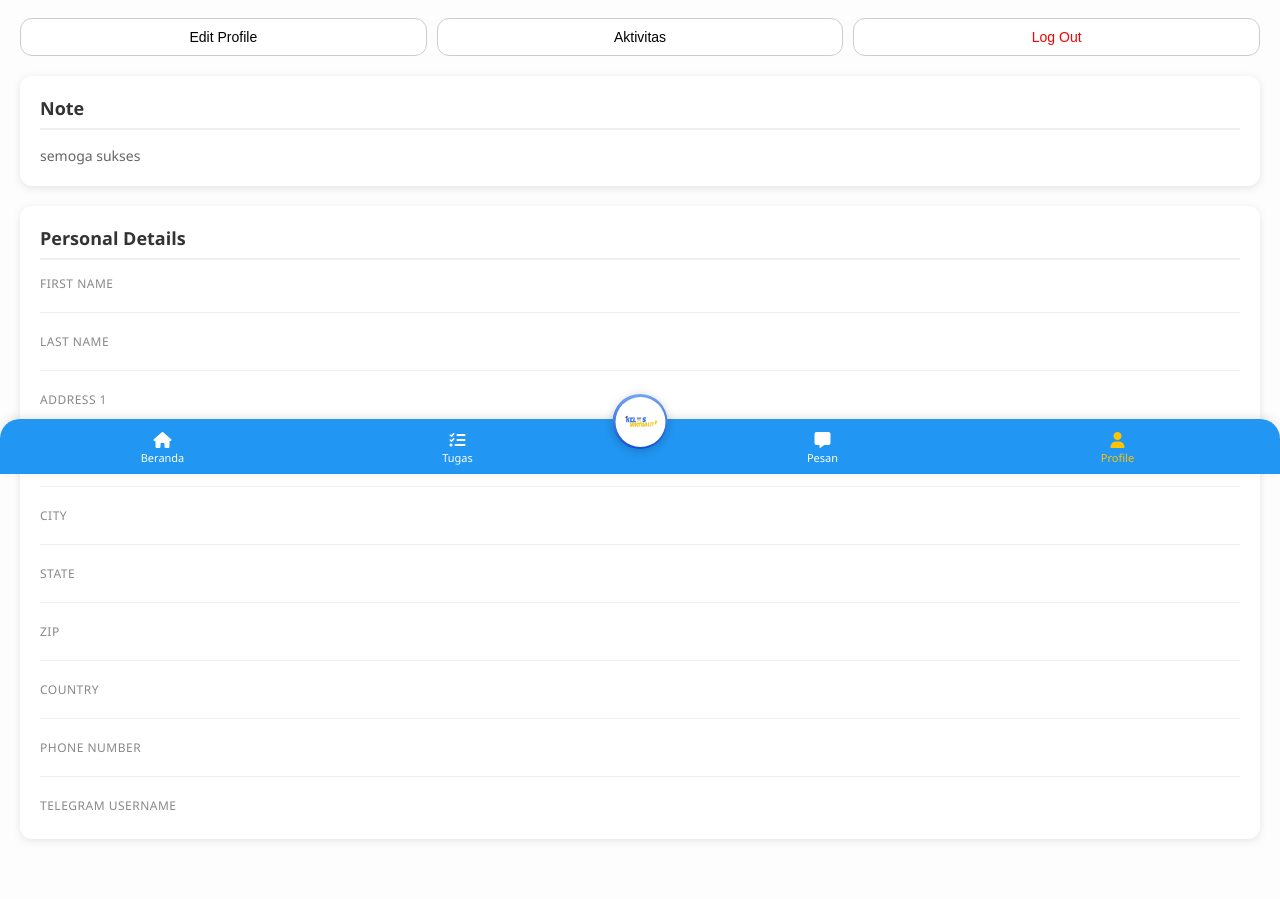
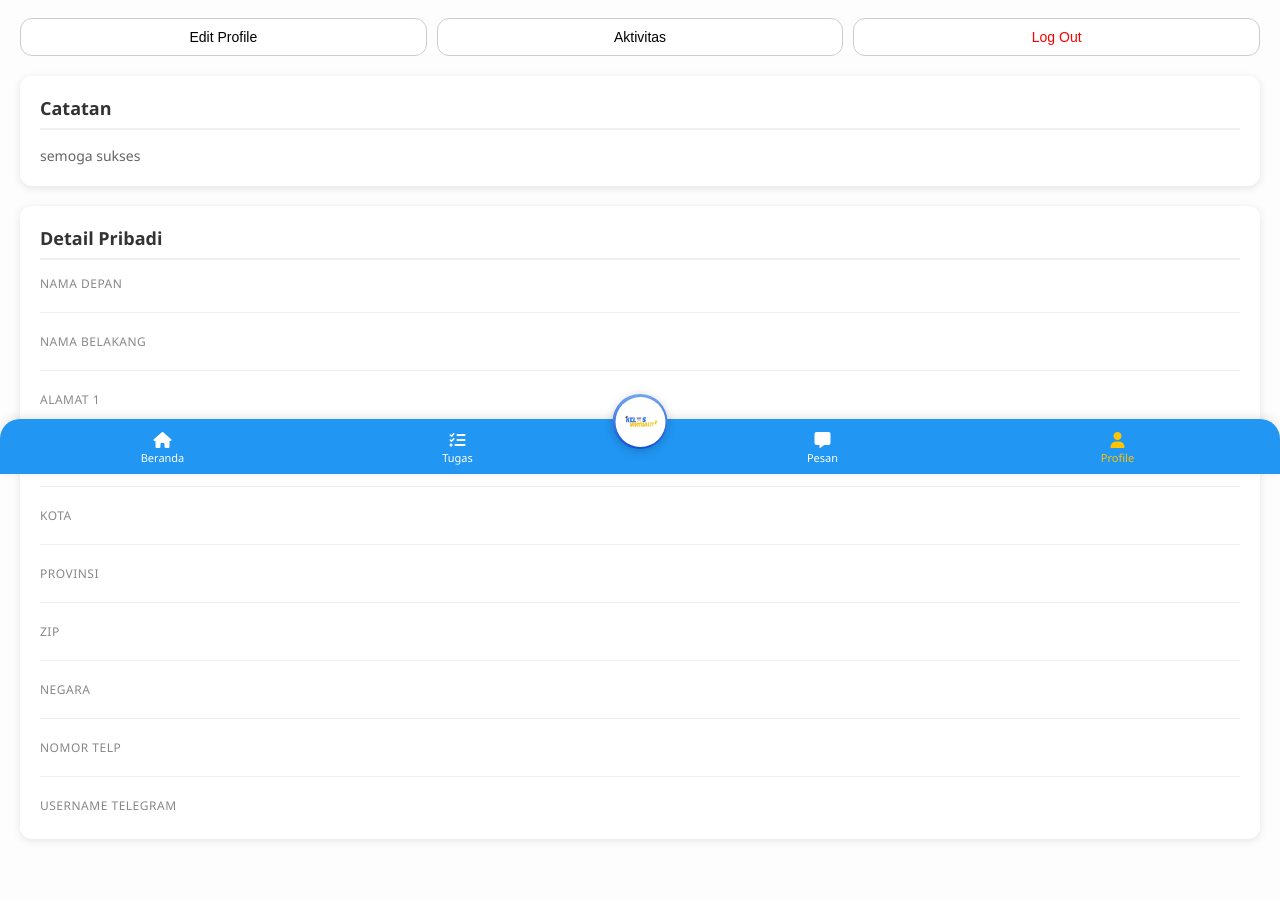
Before and after one commit to adtyfp/kelasvirtual, a PHP site: page /profile.php in a window 1280 px wide. Shown: the part 326-1225 px from the top of the page. Run offline with PHP 8.4, Linux system fonts and the light colour scheme; a user stored in the database is signed in; data comes from the database, SQL or seed files in the repository; data that the repository does not hold is empty.

Commit message:
Update profile.php

```diff
--- a/profile.php
+++ b/profile.php
@@ -109,42 +109,42 @@ if ($_SERVER['REQUEST_METHOD'] === 'POST') {
 
     <!-- Section Note -->
     <div class="note-section">
-      <h2>Note</h2>
+      <h2>Catatan</h2>
       <p><?= $user['note'] ? nl2br(htmlspecialchars($user['note'])) : 'Tidak ada catatan' ?>
       </p>
     </div>
 
 <!-- Personal Detail -->
 <div class="personal-details-section">
-  <h2>Personal Details</h2>
+  <h2>Detail Pribadi</h2>
 
   <div class="detail-item">
-    <div class="detail-label">First Name</div>
+    <div class="detail-label">Nama Depan</div>
     <div class="detail-value"><?= htmlspecialchars($user['first_name'] ?? '') ?></div>
   </div>
 
   <div class="detail-item">
-    <div class="detail-label">Last Name</div>
+    <div class="detail-label">Nama Belakang</div>
     <div class="detail-value"><?= htmlspecialchars($user['last_name'] ?? '') ?></div>
   </div>
 
   <div class="detail-item">
-    <div class="detail-label">Address 1</div>
+    <div class="detail-label">Alamat 1</div>
     <div class="detail-value"><?= htmlspecialchars($user['address1'] ?? '') ?></div>
   </div>
 
   <div class="detail-item">
-    <div class="detail-label">Address 2</div>
+    <div class="detail-label">Alamat 2</div>
     <div class="detail-value"><?= htmlspecialchars($user['address2'] ?? '') ?></div>
   </div>
 
   <div class="detail-item">
-    <div class="detail-label">City</div>
+    <div class="detail-label">Kota</div>
     <div class="detail-value"><?= htmlspecialchars($user['city'] ?? '') ?></div>
   </div>
 
   <div class="detail-item">
-    <div class="detail-label">State</div>
+    <div class="detail-label">Provinsi</div>
     <div class="detail-value"><?= htmlspecialchars($user['state'] ?? '') ?></div>
   </div>
 
@@ -154,17 +154,17 @@ if ($_SERVER['REQUEST_METHOD'] === 'POST') {
   </div>
 
   <div class="detail-item">
-    <div class="detail-label">Country</div>
+    <div class="detail-label">Negara</div>
     <div class="detail-value"><?= htmlspecialchars($user['country'] ?? '') ?></div>
   </div>
 
   <div class="detail-item">
-    <div class="detail-label">Phone Number</div>
+    <div class="detail-label">Nomor Telp</div>
     <div class="detail-value"><?= htmlspecialchars($user['phone_number'] ?? '') ?></div>
   </div>
 
   <div class="detail-item">
-    <div class="detail-label">Telegram Username</div>
+    <div class="detail-label"> Username Telegram</div>
     <div class="detail-value"><?= htmlspecialchars($user['telegram_username'] ?? '') ?></div>
   </div>
 </div>
```
